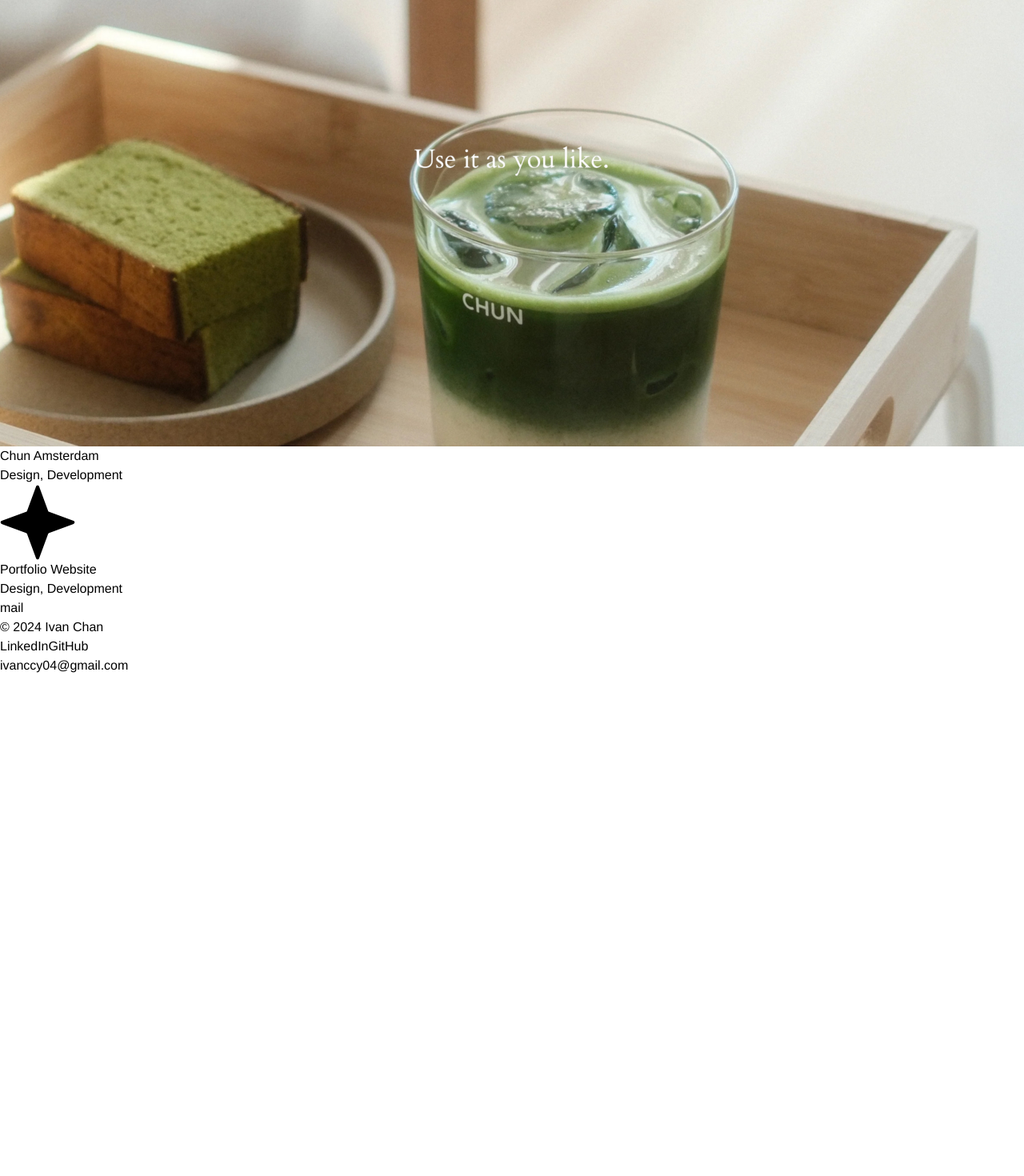
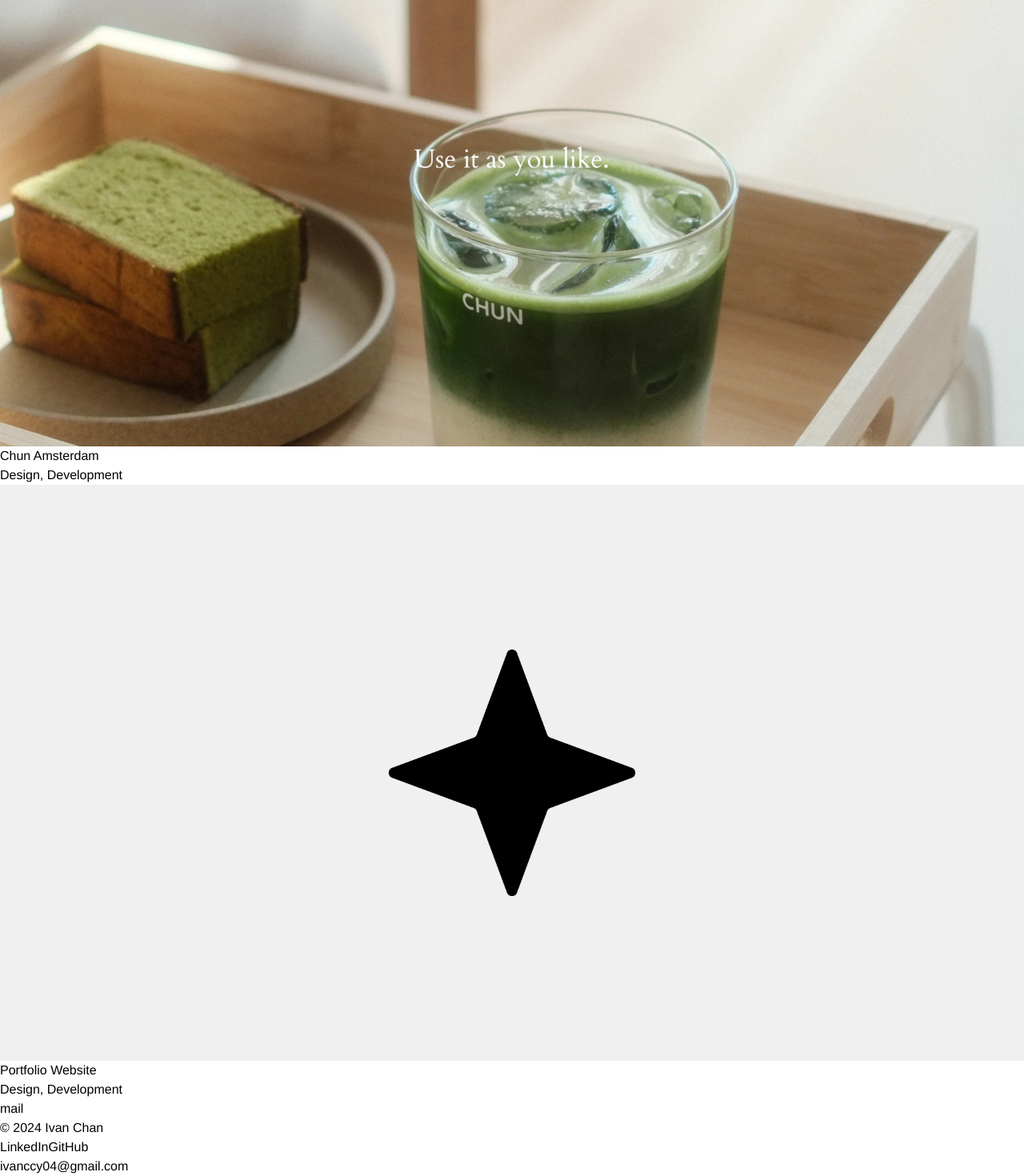
Before and after one commit to ivnccy/portfolio, a React (Vite) app: page / in a window 1280 px wide. Shown: the part 1110-2580 px from the top of the page at 80% size. Before the commit the page ends 1954 px from the top, so only its background shows below. Built offline with nearby package versions, Linux system fonts and the light colour scheme.

Commit message:
Projects styling

```diff
--- a/package.json
+++ b/package.json
@@ -12,6 +12,7 @@
     "preview": "vite preview"
   },
   "dependencies": {
+    "motion": "^11.15.0",
     "react": "^18.3.1",
     "react-dom": "^18.3.1"
   },
--- a/src/components/ProjectCard.jsx
+++ b/src/components/ProjectCard.jsx
@@ -1,16 +1,16 @@
 const ProjectCard = ({ name, description, image }) => {
     return (
-        <div
-            className="flex flex-col justify-start items-stretch p-8 bg-white rounded-lg shadow-md hover:scale-105 hover:shadow-lg transition-transform duration-300 ease-in-out"
-        >
-            <img
-                src={image}
-                alt={name}
-                className="w-full max-w-[95vw] rounded-lg"
-            />
-            <div className="flex items-center gap-4 mt-4 px-0 max-w-full justify-start">
-                <p className="text-black text-lg">{name}</p>
-                <p className="text-gray-500 text-sm">{description}</p>
+        <div className="flex flex-col justify-start items-stretch p-4">
+            <div className="w-full aspect-[2/3] md:aspect-[16/9] overflow-hidden">
+                <img
+                    src={image}
+                    alt={name}
+                    className="w-full h-full object-cover transition-transform duration-300 ease-in-out hover:scale-105"
+                />
+            </div>
+            <div className="flex flex-row gap-4 mt-4 px-2 items-center">
+                <p className="font-light text-lg">{name}</p>
+                <p className="text-gray-500 font-light text-sm">{description}</p>
             </div>
         </div>
     );
--- a/src/components/Projects.jsx
+++ b/src/components/Projects.jsx
@@ -1,6 +1,6 @@
 import ProjectCard from "./ProjectCard.jsx";
 import chunPreview from "../assets/chun-preview.jpg";
-import logo from "../assets/logo.svg";
+import logo from "../assets/logo.png";
 
 const Projects = () => {
     const projects = [
@@ -19,18 +19,17 @@ const Projects = () => {
     ];
 
     return (
-        <section className="w-full min-h-screen bg-white py-16" id="projects">
-            <div
-                className="grid grid-cols-2 md:grid-cols-4 gap-4 px-4 lg:px-8"
-            >
-                {projects.map((project, index) => (
+        <section
+            className="w-full flex flex-col items-center"
+            id="projects"
+        >
+            {projects.map((project) => (
+                <div
+                    key={project.id}
+                    className="w-full h-screen flex justify-center items-center my-16"
+                >
                     <div
-                        key={project.id}
-                        className={`${
-                            index === 0
-                                ? "col-span-2 row-span-2"
-                                : "col-span-1 row-span-1"
-                        } bg-white rounded-lg shadow-md`}
+                        className="w-4/5 h-[80vh] flex items-center justify-center"
                     >
                         <ProjectCard
                             image={project.image}
@@ -38,8 +37,8 @@ const Projects = () => {
                             description={project.description}
                         />
                     </div>
-                ))}
-            </div>
+                </div>
+            ))}
         </section>
     );
 };
```
Also changed, not shown: src/assets/logo.png, 1 other file (tests, documents, lock files or other folders).
